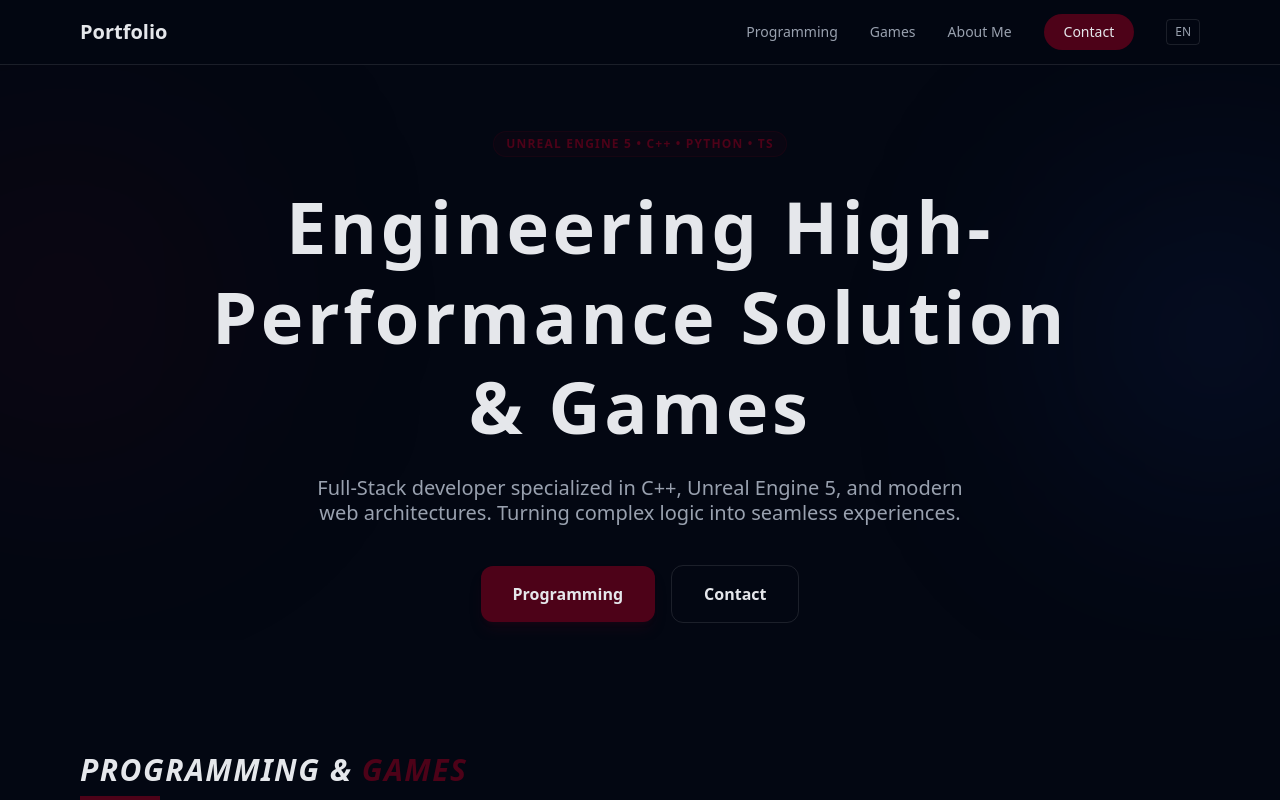
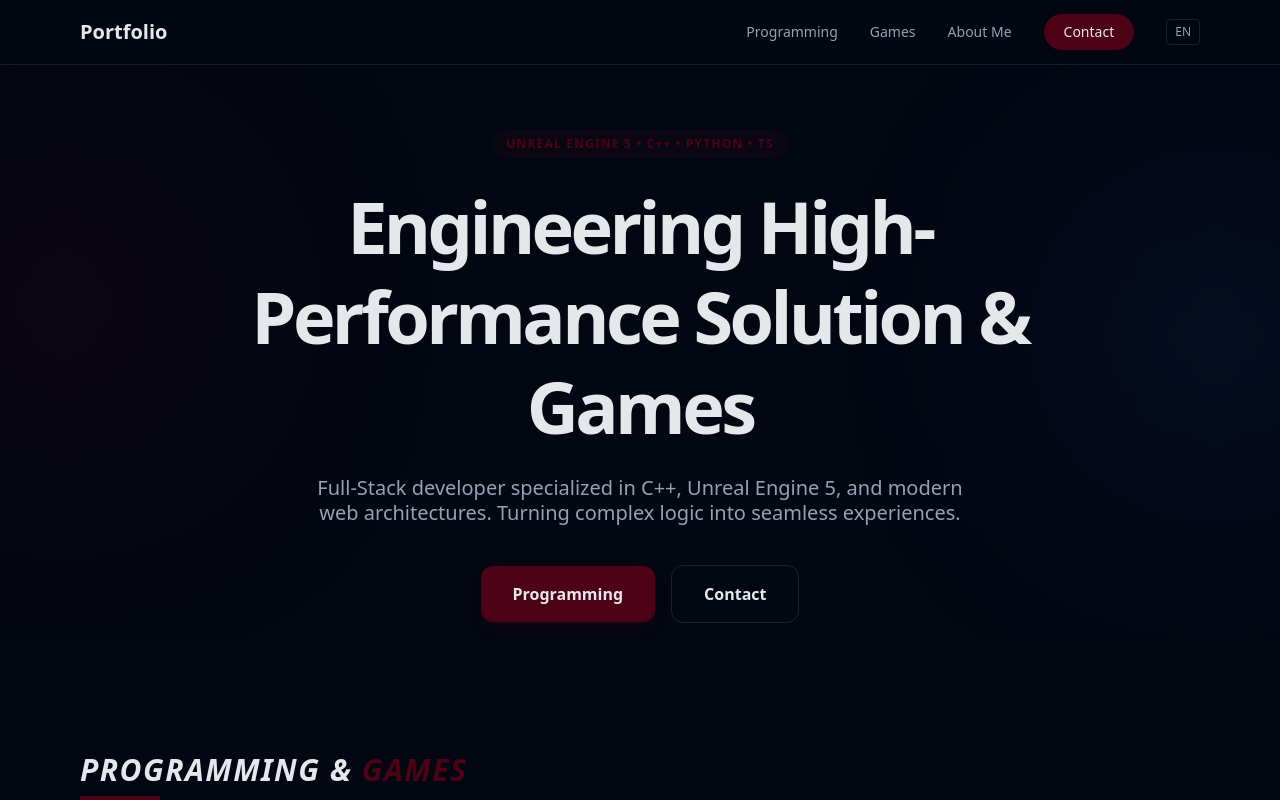
Before and after one commit to JacobHdez/jacobhdez.github.io, a Vue app: page / in a window 1280 px wide. Shown: the top 800 px of the page. Built offline with nearby package versions, Linux system fonts and the light colour scheme.

Commit message:
refactor: bad tailwind instruction

```diff
--- a/src/views/Hero.vue
+++ b/src/views/Hero.vue
@@ -18,7 +18,7 @@ const { t } = useI18n()
             Unreal Engine 5 &bull; C++ &bull; Python &bull; TS
         </span>
 
-        <h1 class="text-5xl md:text-7xl font-black text-gray-200 -tracking-tighter mb-6 leading-tight">
+        <h1 class="text-5xl md:text-7xl font-black text-gray-200 tracking-tighter mb-6 leading-tight">
             {{ t('hero.title') }}
         </h1>
 
```
